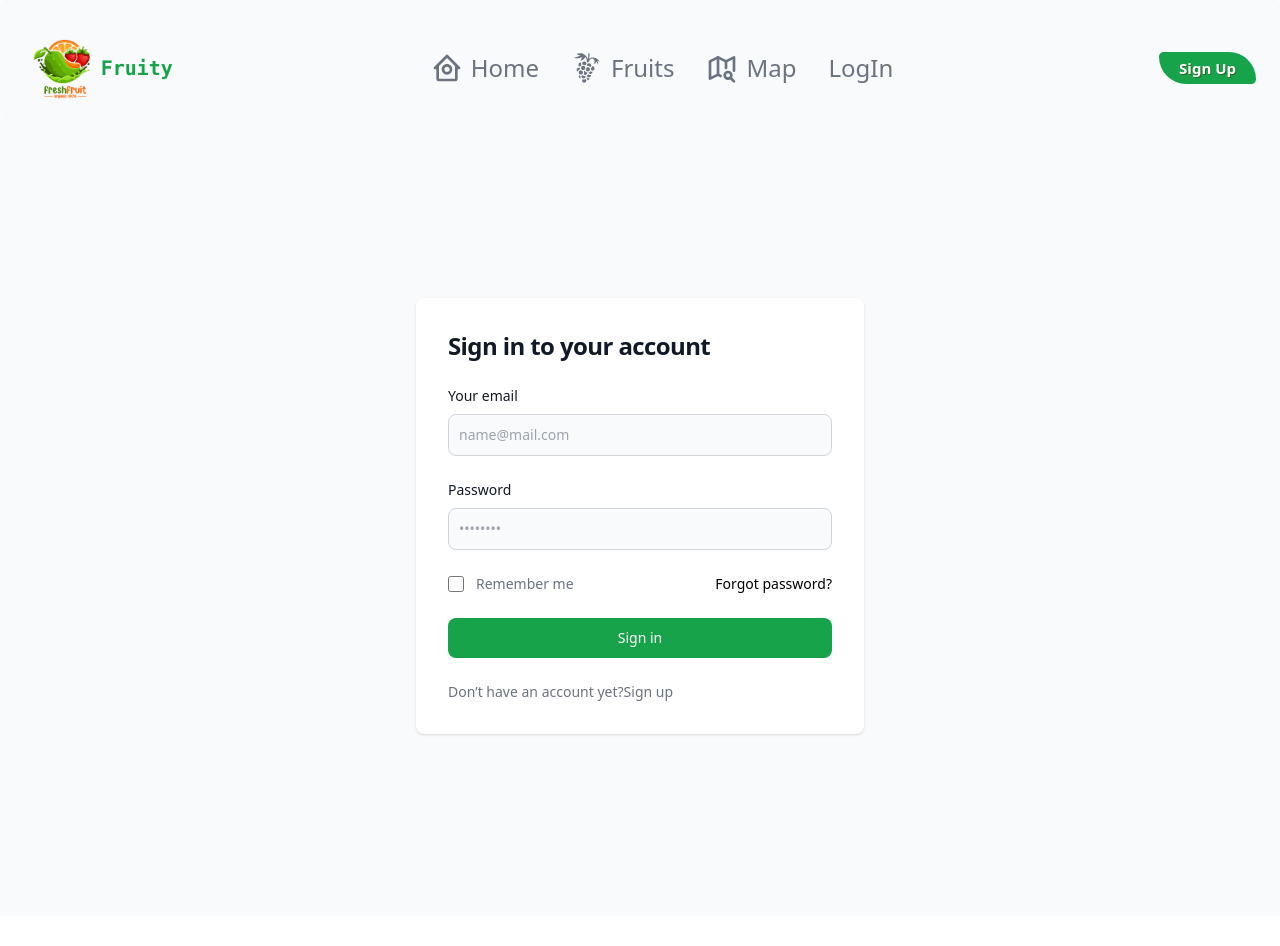
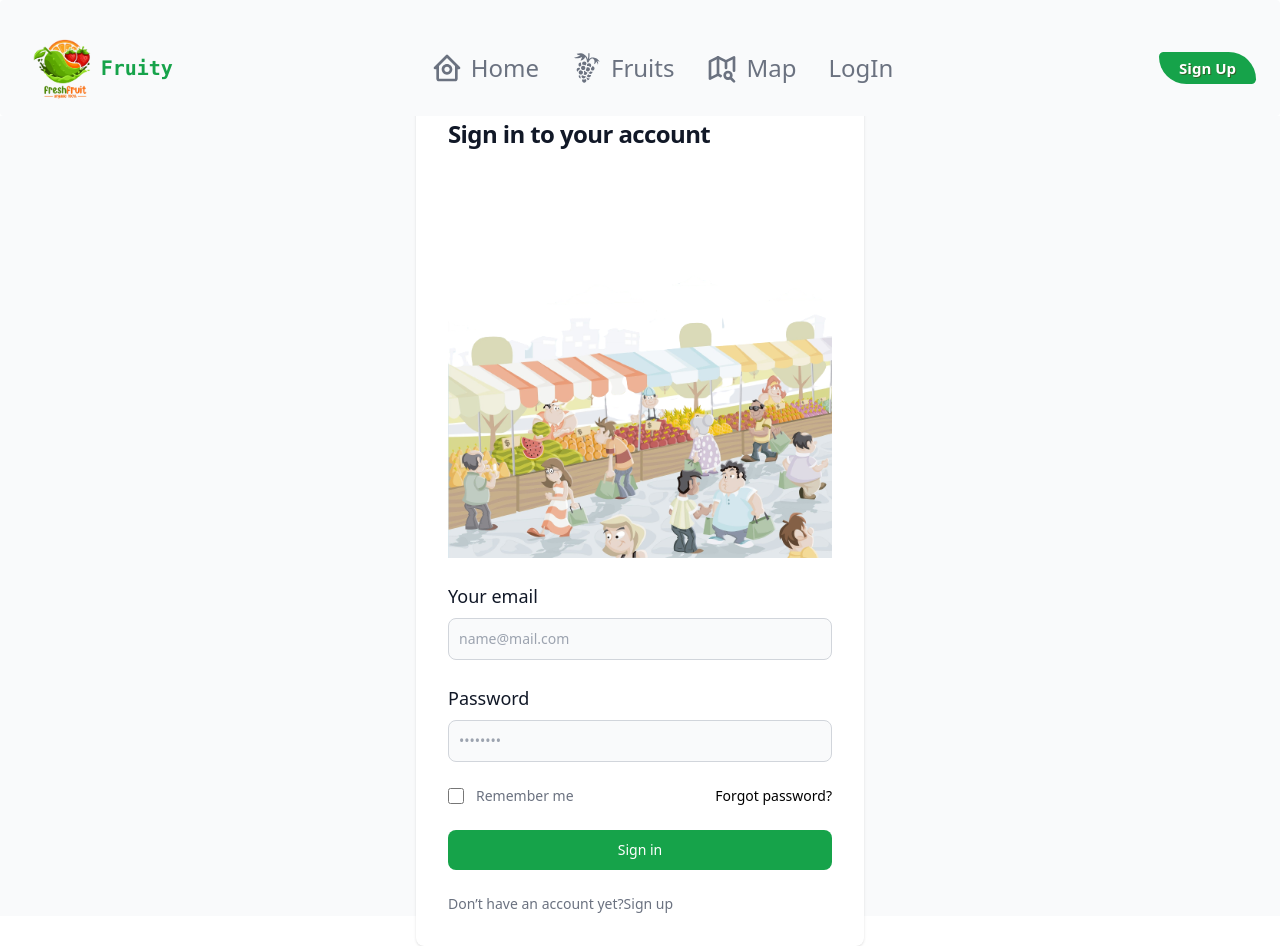
Before and after one commit to fk00750/FruityFruitShop, a React (Vite) app: page /sign-in in a window 1280 px wide. Before the commit the page ends 916 px from the top, so only its background shows below. Built offline with nearby package versions, Linux system fonts and the light colour scheme.

Commit message:
Auth pages fixed

```diff
--- a/src/Pages/SignIn.jsx
+++ b/src/Pages/SignIn.jsx
@@ -1,7 +1,7 @@
 import React from "react";
 import { useEffect } from "react";
 import { useState } from "react";
-import { useLocation, useNavigate } from "react-router-dom";
+import { Link, useLocation, useNavigate } from "react-router-dom";
 import useAuth from "../hooks/useAuth";
 import { useLogin } from "../hooks/useLogin";
 
@@ -45,13 +45,14 @@ function SignIn() {
   };
 
   return (
-    <section className="bg-gray-50 dark:bg-gray-900">
+    <section className="bg-gray-50 ">
       <div className="flex flex-col items-center justify-center px-6 py-8 mx-auto md:h-screen lg:py-0">
-        <div className="w-full bg-white rounded-lg shadow dark:border md:mt-0 sm:max-w-md xl:p-0 dark:bg-gray-800 dark:border-gray-700">
+        <div className="w-full bg-white rounded-lg shadow dark:border md:mt-0 sm:max-w-md xl:p-0 ">
           <div className="p-6 space-y-4 md:space-y-6 sm:p-8">
-            <h1 className="text-xl font-bold leading-tight tracking-tight text-gray-900 md:text-2xl dark:text-white">
+            <h1 className="text-xl font-bold leading-tight tracking-tight text-gray-900 md:text-2xl ">
               Sign in to your account
             </h1>
+            <img src="/images/fruits_market.png" alt="" />
             <form
               className="space-y-4 md:space-y-6"
               action="#"
@@ -60,7 +61,7 @@ function SignIn() {
               <div>
                 <label
                   htmlFor="email"
-                  className="block mb-2 text-sm font-medium text-gray-900 dark:text-white"
+                  className="block mb-2 text-sm font-medium text-gray-900 xl:text-lg"
                 >
                   Your email
                 </label>
@@ -70,7 +71,7 @@ function SignIn() {
                   id="email"
                   value={email}
                   onChange={(e) => setEmail(e.target.value)}
-                  className="bg-gray-50 border border-gray-300 text-gray-900 sm:text-sm rounded-lg focus:ring-primary-600 focus:border-primary-600 block w-full p-2.5 dark:bg-gray-700 dark:border-gray-600 dark:placeholder-gray-400 dark:text-white dark:focus:ring-blue-500 dark:focus:border-blue-500"
+                  className="bg-gray-50 border border-gray-300 text-gray-900 sm:text-sm rounded-lg focus:ring-primary-600 focus:border-primary-600 block w-full p-2.5 "
                   placeholder="name@mail.com"
                   required=""
                 />
@@ -78,7 +79,7 @@ function SignIn() {
               <div>
                 <label
                   htmlFor="password"
-                  className="block mb-2 text-sm font-medium text-gray-900 dark:text-white"
+                  className="block mb-2 text-sm font-medium text-gray-900 xl:text-lg"
                 >
                   Password
                 </label>
@@ -89,7 +90,7 @@ function SignIn() {
                   value={password}
                   onChange={(e) => setPassword(e.target.value)}
                   placeholder="••••••••"
-                  className="bg-gray-50 border border-gray-300 text-gray-900 sm:text-sm rounded-lg focus:ring-primary-600 focus:border-primary-600 block w-full p-2.5 dark:bg-gray-700 dark:border-gray-600 dark:placeholder-gray-400 dark:text-white dark:focus:ring-blue-500 dark:focus:border-blue-500"
+                  className="bg-gray-50 border border-gray-300 text-gray-900 sm:text-sm rounded-lg focus:ring-primary-600 focus:border-primary-600 block w-full p-2.5"
                   required=""
                 />
               </div>
@@ -100,22 +101,19 @@ function SignIn() {
                       id="remember"
                       aria-describedby="remember"
                       type="checkbox"
-                      className="w-4 h-4 border border-gray-300 rounded bg-gray-50 focus:ring-3 focus:ring-primary-300 dark:bg-gray-700 dark:border-gray-600 dark:focus:ring-primary-600 dark:ring-offset-gray-800"
+                      className="w-4 h-4 border border-gray-300 rounded bg-gray-50 focus:ring-3 focus:ring-primary-300"
                       required=""
                     />
                   </div>
                   <div className="ml-3 text-sm">
-                    <label
-                      htmlFor="remember"
-                      className="text-gray-500 dark:text-gray-300"
-                    >
+                    <label htmlFor="remember" className="text-gray-500 ">
                       Remember me
                     </label>
                   </div>
                 </div>
                 <a
                   href="#"
-                  className="text-sm font-medium text-primary-600 hover:underline dark:text-primary-500"
+                  className="text-sm font-medium text-primary-600 hover:underline "
                 >
                   Forgot password?
                 </a>
@@ -128,12 +126,14 @@ function SignIn() {
               </button>
               <p className="text-sm font-light text-gray-500 ">
                 Don’t have an account yet?
+                <Link to="/sign-up">
                   <button
                     href="#"
                     className="font-medium text-primary-600 hover:underline"
                   >
                     Sign up
                   </button>
+                </Link>
               </p>
             </form>
           </div>
--- a/src/Pages/SignUp.jsx
+++ b/src/Pages/SignUp.jsx
@@ -99,9 +99,10 @@ function SignUp() {
         </section>
       ) : (
         <div className="bg-grey-lighter min-h-screen flex flex-col">
-          <div className="container max-w-sm mx-auto flex-1 flex flex-col items-center justify-center px-2">
-            <div className="bg-white px-6 py-8 rounded shadow-md text-black w-full">
-              <h1 className="mb-8 text-3xl text-center">Sign up</h1>
+          <div className="container max-w-sm mx-auto flex-1 flex flex-col items-center justify-center px-2 ">
+            <img src="/images/fruits_market.png" alt=""  />
+            <div className="bg-white px-6 py-8 rounded shadow-md text-black w-full ">
+              <h1 className="my-8 text-3xl text-center">Sign up</h1>
               <form onSubmit={handleSubmit}>
                 <input
                   type="text"
@@ -191,7 +192,7 @@ function SignUp() {
 
             <div className="text-grey-dark mt-6 ">
               Already have an account?
-              <Link to='/sign-in'>
+              <Link to="/sign-in">
                 <button className="text-blue-400 mx-2 no-underline border-b hover:border-blue-500 text-blue">
                   Log in
                 </button>
```
Also changed, not shown: index.html (line endings or trailing spaces), public/images/fruits_market.png (added). Lines whose indentation alone changed are shown as unchanged.
